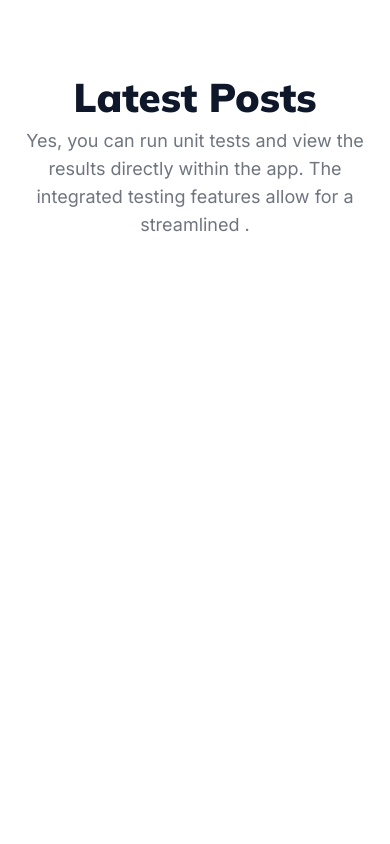
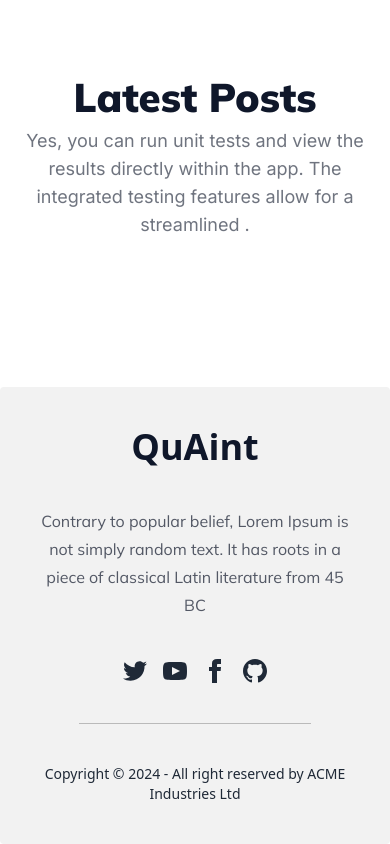
Before and after one commit to Jisan-Dev/A6-QuAint-Forum, a plain HTML site: page index.html in a window 390 px wide. Shown: the part 2194-3038 px from the top of the page. Before the commit the page ends 2481 px from the top, so only its background shows below. Drawn offline with nearby package versions, Linux system fonts and the light colour scheme; no server answers.

Commit message:
added footer with mobile responsive

```diff
--- a/index.html
+++ b/index.html
@@ -150,7 +150,44 @@
         </main>
       </section>
     </main>
-    <footer></footer>
+    <footer class="footer footer-center p-10 bg-base-200 text-base-content rounded relative mt-[100px]">
+      <h1 class="text-slate-900 text-5xl max-sm:text-4xl font-black">QuAint</h1>
+      <p class="md:max-w-[604px] text-center text-slate-900 text-opacity-70 text-base font-normal font-mulish leading-7">
+        Contrary to popular belief, Lorem Ipsum is not simply random text. It has roots in a piece of classical Latin literature from 45 BC
+      </p>
+      <nav>
+        <div class="grid grid-flow-col gap-4">
+          <a>
+            <svg xmlns="http://www.w3.org/2000/svg" width="24" height="24" viewBox="0 0 24 24" class="fill-current">
+              <path
+                d="M24 4.557c-.883.392-1.832.656-2.828.775 1.017-.609 1.798-1.574 2.165-2.724-.951.564-2.005.974-3.127 1.195-.897-.957-2.178-1.555-3.594-1.555-3.179 0-5.515 2.966-4.797 6.045-4.091-.205-7.719-2.165-10.148-5.144-1.29 2.213-.669 5.108 1.523 6.574-.806-.026-1.566-.247-2.229-.616-.054 2.281 1.581 4.415 3.949 4.89-.693.188-1.452.232-2.224.084.626 1.956 2.444 3.379 4.6 3.419-2.07 1.623-4.678 2.348-7.29 2.04 2.179 1.397 4.768 2.212 7.548 2.212 9.142 0 14.307-7.721 13.995-14.646.962-.695 1.797-1.562 2.457-2.549z"></path>
+            </svg>
+          </a>
+          <a>
+            <svg xmlns="http://www.w3.org/2000/svg" width="24" height="24" viewBox="0 0 24 24" class="fill-current">
+              <path
+                d="M19.615 3.184c-3.604-.246-11.631-.245-15.23 0-3.897.266-4.356 2.62-4.385 8.816.029 6.185.484 8.549 4.385 8.816 3.6.245 11.626.246 15.23 0 3.897-.266 4.356-2.62 4.385-8.816-.029-6.185-.484-8.549-4.385-8.816zm-10.615 12.816v-8l8 3.993-8 4.007z"></path>
+            </svg>
+          </a>
+          <a>
+            <svg xmlns="http://www.w3.org/2000/svg" width="24" height="24" viewBox="0 0 24 24" class="fill-current">
+              <path d="M9 8h-3v4h3v12h5v-12h3.642l.358-4h-4v-1.667c0-.955.192-1.333 1.115-1.333h2.885v-5h-3.808c-3.596 0-5.192 1.583-5.192 4.615v3.385z"></path>
+            </svg>
+          </a>
+          <a>
+            <svg xmlns="http://www.w3.org/2000/svg" width="24" height="24" viewBox="0 0 24 24" class="fill-current">
+              <path
+                d="M12 0c-6.626 0-12 5.373-12 12 0 5.302 3.438 9.8 8.207 11.387.599.111.793-.261.793-.577v-2.234c-3.338.726-4.033-1.416-4.033-1.416-.546-1.387-1.333-1.756-1.333-1.756-1.089-.745.083-.729.083-.729 1.205.084 1.839 1.237 1.839 1.237 1.07 1.834 2.807 1.304 3.492.997.107-.775.418-1.305.762-1.604-2.665-.305-5.467-1.334-5.467-5.931 0-1.311.469-2.381 1.236-3.221-.124-.303-.535-1.524.117-3.176 0 0 1.008-.322 3.301 1.23.957-.266 1.983-.399 3.003-.404 1.02.005 2.047.138 3.006.404 2.291-1.552 3.297-1.23 3.297-1.23.653 1.653.242 2.874.118 3.176.77.84 1.235 1.911 1.235 3.221 0 4.609-2.807 5.624-5.479 5.921.43.372.823 1.102.823 2.222v3.293c0 .319.192.694.801.576 4.765-1.589 8.199-6.086 8.199-11.386 0-6.627-5.373-12-12-12z" />
+            </svg>
+          </a>
+        </div>
+      </nav>
+      <div class="bg-neutral-400 bg-opacity-70 w-3/4 h-[1px]"></div>
+      <aside>
+        <p>Copyright © 2024 - All right reserved by ACME Industries Ltd</p>
+      </aside>
+    </footer>
+
     <script src="./scripts/script.js"></script>
   </body>
 </html>
```
